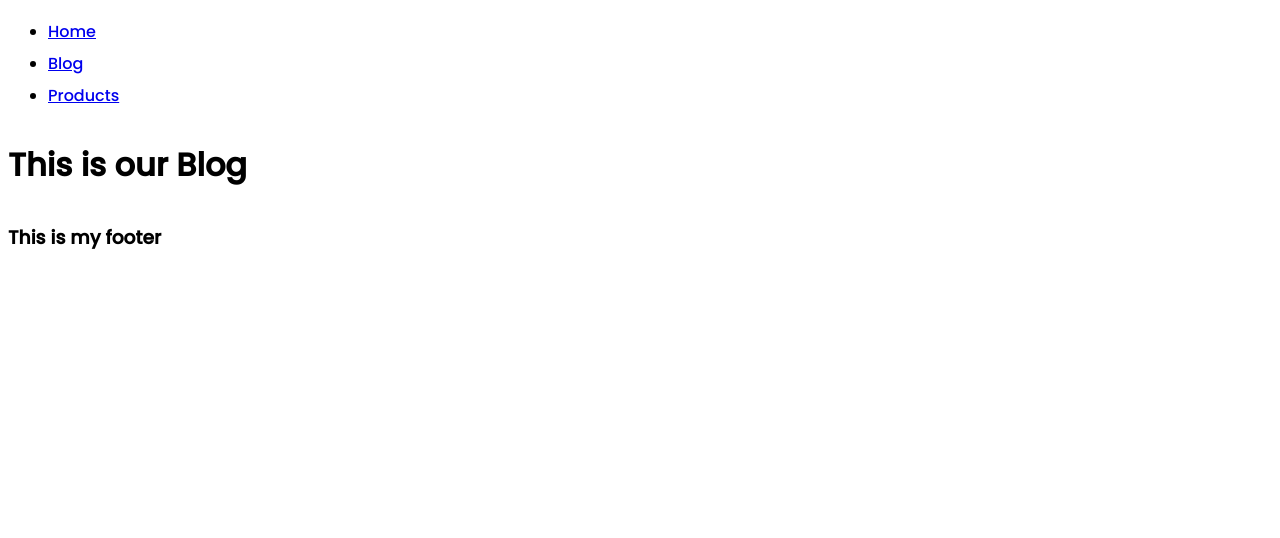
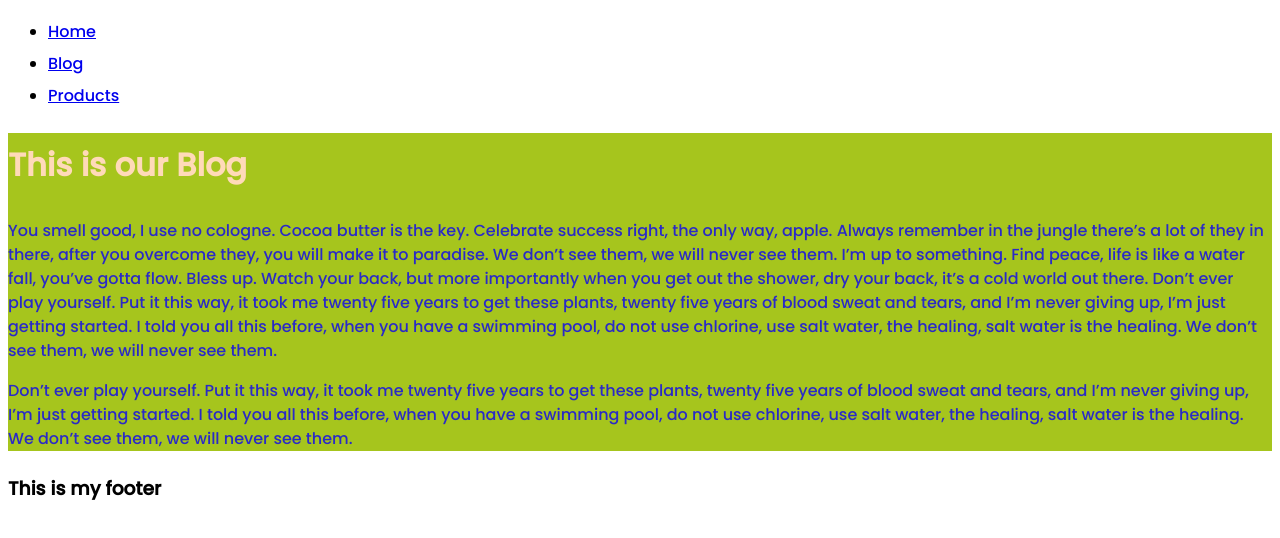
Before and after one commit to iggyigner/gatsby-tutorial, a Gatsby site: page /blog in a window 1280 px wide. Built offline with nearby package versions, Linux system fonts and the light colour scheme; Gatsby itself is replaced by a stand-in of ours.

Commit message:
Add CSS modules to Products and Blog, thru 18

```diff
--- a/src/components/Layout.js
+++ b/src/components/Layout.js
@@ -2,6 +2,7 @@ import React from "react"
 import Navbar from "./Navbar"
 import Footer from "./Footer"
 // Because it's not a JS file,  you need to write the full extension
+// This is also a global css file, which means there is no name scoping, you need to maintain diff names for all classes yourself
 import "./layout.css"
 
 const Layout = ({ children }) => {
--- /dev/null
+++ b/src/components/blog.module.css
@@ -0,0 +1,12 @@
+.page {
+  background: rgb(166, 197, 29);
+}
+
+.page h1 {
+  color: peachpuff;
+}
+
+.text {
+  line-height: 1.5;
+  color: rgb(42, 42, 199);
+}
--- /dev/null
+++ b/src/components/products.module.css
@@ -0,0 +1,12 @@
+.page {
+  background: grey;
+}
+
+.page h1 {
+  color: black;
+}
+
+.text {
+  line-height: 1.5;
+  color: lavender;
+}
--- a/src/pages/blog.js
+++ b/src/pages/blog.js
@@ -1,10 +1,36 @@
 import React from "react"
 import Layout from "../components/Layout"
+import styles from "../components/blog.module.css"
 
 const blog = () => {
   return (
     <Layout>
-      <h1>This is our Blog</h1>
+      <div className={styles.page}>
+        <h1>This is our Blog</h1>
+        <p className={styles.text}>
+          You smell good, I use no cologne. Cocoa butter is the key. Celebrate
+          success right, the only way, apple. Always remember in the jungle
+          there’s a lot of they in there, after you overcome they, you will make
+          it to paradise. We don’t see them, we will never see them. I’m up to
+          something. Find peace, life is like a water fall, you’ve gotta flow.
+          Bless up. Watch your back, but more importantly when you get out the
+          shower, dry your back, it’s a cold world out there. Don’t ever play
+          yourself. Put it this way, it took me twenty five years to get these
+          plants, twenty five years of blood sweat and tears, and I’m never
+          giving up, I’m just getting started. I told you all this before, when
+          you have a swimming pool, do not use chlorine, use salt water, the
+          healing, salt water is the healing. We don’t see them, we will never
+          see them.
+        </p>
+        <p className={styles.text}>
+          Don’t ever play yourself. Put it this way, it took me twenty five
+          years to get these plants, twenty five years of blood sweat and tears,
+          and I’m never giving up, I’m just getting started. I told you all this
+          before, when you have a swimming pool, do not use chlorine, use salt
+          water, the healing, salt water is the healing. We don’t see them, we
+          will never see them.
+        </p>
+      </div>
     </Layout>
   )
 }
```
Also changed, not shown: src/pages/products.js (+34 -1 lines).
